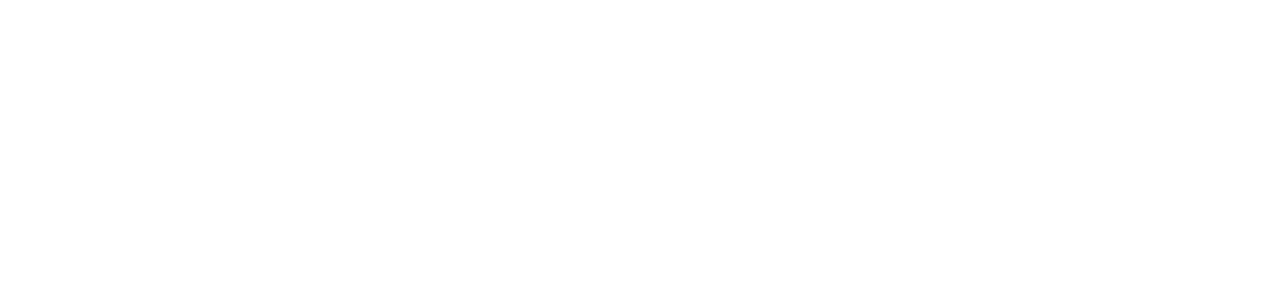
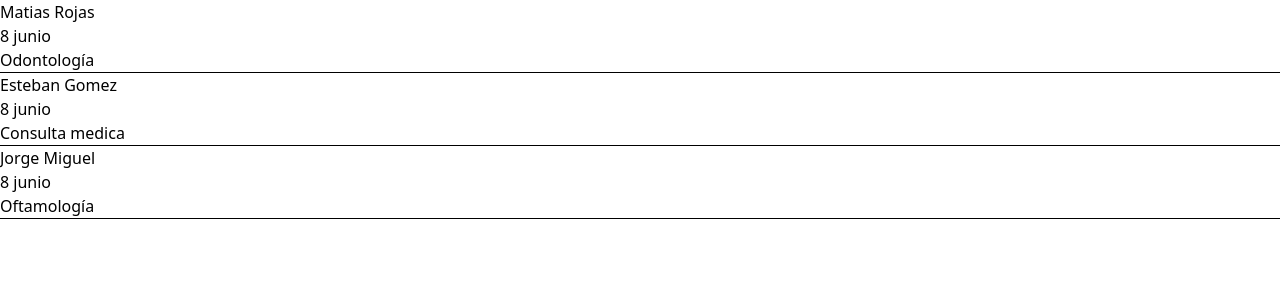
Before and after one commit to LucasDLabo/ReactJS-AAPRO2.0-2025, a React (Vite) app in the folder final_project/: page / in a window 1280 px wide. Shown: the top 300 px of the page. Built offline with nearby package versions, Linux system fonts and the light colour scheme.

Commit message:
feat/finalProject: displayed mockup data

```diff
--- a/final_project/src/App.jsx
+++ b/final_project/src/App.jsx
@@ -1,11 +1,24 @@
 import { useState } from 'react'
 import './Style.css'
+import Appointment from './components/appointment/Appointment.jsx'
+import exampleData from './utils/data.js'
 
 function App() {
 
   return (
     <>
+      {
+        exampleData.map( (data)=> (
 
+          <Appointment
+            key={data.id}
+            name={data.name}
+            date={data.date}
+            specialty={data.specialty}
+          />
+
+        ) )
+      }
     </>
   )
 }
--- /dev/null
+++ b/final_project/src/components/appointment/Appointment.jsx
@@ -0,0 +1,15 @@
+function Appointment( {id, name, date, specialty} ){
+    return (
+        <>
+            <ul>
+                <li>{id}</li>
+                <li>{name}</li>
+                <li>{date}</li>
+                <li>{specialty}</li>
+            </ul>
+            <hr />
+        </>
+    )
+}
+
+export default Appointment
--- /dev/null
+++ b/final_project/src/utils/data.js
@@ -0,0 +1,20 @@
+export default[
+    {
+        id: 0,
+        name: 'Matias Rojas',
+        date: '8 junio',
+        specialty: 'Odontología',
+    },
+    {
+        id: 2,
+        name: 'Esteban Gomez',
+        date: '8 junio',
+        specialty: 'Consulta medica',
+    },
+    {
+        id: 3,
+        name: 'Jorge Miguel',
+        date: '8 junio',
+        specialty: 'Oftamología',
+    }
+]
```
